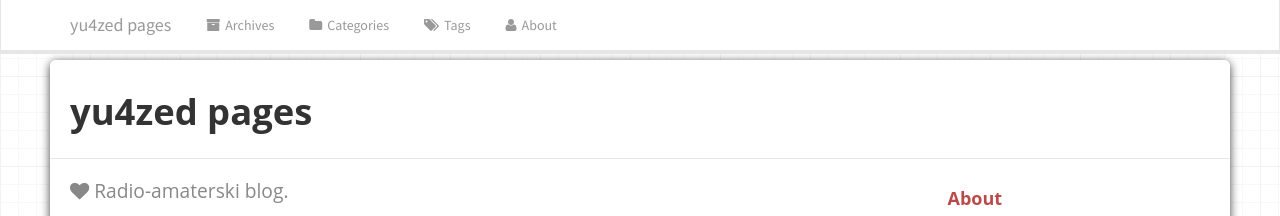
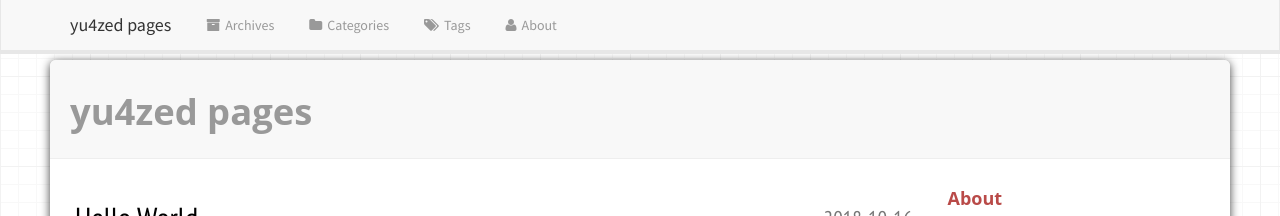
Before and after one commit to yu4zed/yu4zed.github.io, a plain HTML site: page index.html in a window 1280 px wide. Shown: the top 216 px of the page. Drawn offline with Linux system fonts and the light colour scheme.

Commit message:
Site updated: 2018-10-18 20:01:59

```diff
--- a/index.html
+++ b/index.html
@@ -46,7 +46,7 @@
 </head>
 
  <body>
-  <nav id="main-nav" class="navbar navbar-inverse navbar-default navbar-fixed-top" role="navigation">
+  <nav id="main-nav" class="navbar  navbar-default navbar-fixed-top" role="navigation">
     <div class="container">
       <button type="button" class="navbar-header navbar-toggle" data-toggle="collapse" data-target=".navbar-collapse">
 	<span class="sr-only">Toggle navigation</span>
@@ -90,8 +90,8 @@
 
   <div class="container">
   	<div class="content">
-    	 <div class="page-header page-header-inverse ">
-  <h1 class="title title-inverse ">yu4zed pages</h1>
+    	 <div class="page-header ">
+  <h1 class="title ">yu4zed pages</h1>
 </div>
 
 <div class="row page">
@@ -100,10 +100,8 @@
 	<div class="col-md-9">
 
 
-		<div class="slogan">
-      <i class="fa fa-heart"></i>
-      Radio-amaterski blog.
-</div>
+
+
 		<div id="top_search"></div>
 		<div class="mypage">
 
```
Also changed, not shown: 2018/10/16/hello-world/index.html (+3 -3 lines), about/index.html (+3 -3 lines), archives/2018/10/index.html (+3 -3 lines), archives/2018/index.html (+3 -3 lines), archives/index.html (+3 -3 lines).
